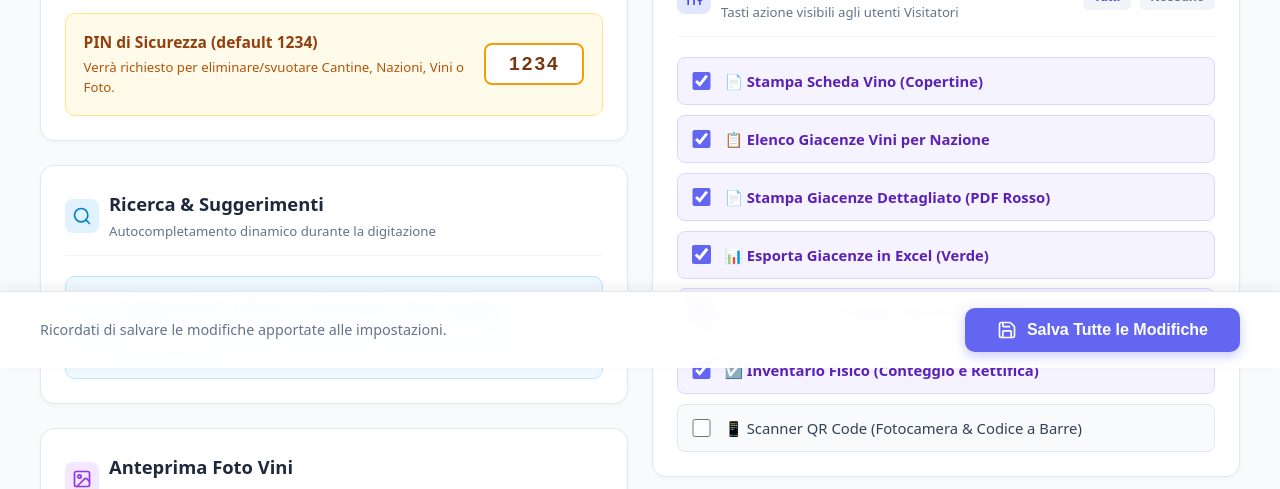
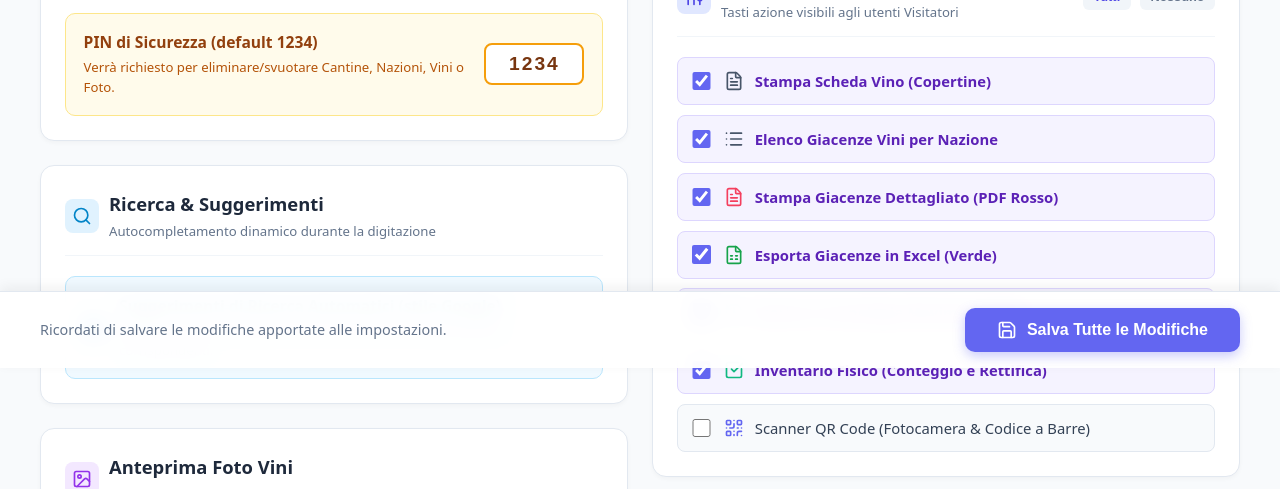
Before and after one commit to shira-11/cantina-vini, a Next.js app: page /admin/settings in a window 1280 px wide. Shown: the part 432-921 px from the top of the page. Built offline with nearby package versions, Linux system fonts and the light colour scheme; no server answers; the database is empty.

Commit message:
Replace generic emojis with actual Lucide icons from homepage header in Admin Settings options

```diff
--- a/app/admin/settings/page.js
+++ b/app/admin/settings/page.js
@@ -5,7 +5,7 @@ export const dynamic = 'force-dynamic';
 
 import React, { useState, useEffect } from 'react';
 import { useRouter } from 'next/navigation';
-import { Settings, ArrowLeft, Check, X, Save, Shield, Eye, Search, Image as ImageIcon, Clock, Lock, Sliders, Users, Building2, Plus, Edit2, Trash2, RotateCcw } from 'lucide-react';
+import { Settings, ArrowLeft, Check, X, Save, Shield, Eye, Search, Image as ImageIcon, Clock, Lock, Sliders, Users, Building2, Plus, Edit2, Trash2, RotateCcw, FileText, List, FileSpreadsheet, History, CheckSquare, QrCode } from 'lucide-react';
 
 const FILTER_OPTIONS = [
   { id: 'country', label: 'Nazione' },
@@ -21,13 +21,13 @@ const FILTER_OPTIONS = [
 ];
 
 const HEADER_BUTTON_OPTIONS = [
-  { id: 'print_scheda', label: '📄 Stampa Scheda Vino (Copertine)' },
-  { id: 'print_nazioni', label: '📋 Elenco Giacenze Vini per Nazione' },
-  { id: 'print_pdf', label: '📄 Stampa Giacenze Dettagliato (PDF Rosso)' },
-  { id: 'export_excel', label: '📊 Esporta Giacenze in Excel (Verde)' },
-  { id: 'history_log', label: '🕒 Storico e Cronologia Movimenti (Blu)' },
-  { id: 'inventory', label: '☑️ Inventario Fisico (Conteggio e Rettifica)' },
-  { id: 'qr_scanner', label: '📱 Scanner QR Code (Fotocamera & Codice a Barre)' }
+  { id: 'print_scheda', label: 'Stampa Scheda Vino (Copertine)', icon: FileText, color: '#475569' },
+  { id: 'print_nazioni', label: 'Elenco Giacenze Vini per Nazione', icon: List, color: '#475569' },
+  { id: 'print_pdf', label: 'Stampa Giacenze Dettagliato (PDF Rosso)', icon: FileText, color: '#f43f5e' },
+  { id: 'export_excel', label: 'Esporta Giacenze in Excel (Verde)', icon: FileSpreadsheet, color: '#16a34a' },
+  { id: 'history_log', label: 'Storico e Cronologia Movimenti (Blu)', icon: History, color: '#3b82f6' },
+  { id: 'inventory', label: 'Inventario Fisico (Conteggio e Rettifica)', icon: CheckSquare, color: '#10b981' },
+  { id: 'qr_scanner', label: 'Scanner QR Code (Fotocamera & Codice a Barre)', icon: QrCode, color: '#6366f1' }
 ];
 
 export default function AdminSettingsPage() {
@@ -780,7 +780,9 @@ export default function AdminSettingsPage() {
               </div>
 
               <div style={{ display: 'flex', flexDirection: 'column', gap: '0.6rem' }}>
-                {HEADER_BUTTON_OPTIONS.map(btn => (
+                {HEADER_BUTTON_OPTIONS.map(btn => {
+                  const IconComponent = btn.icon;
+                  return (
                     <label
                       key={btn.id}
                       style={{
@@ -801,11 +803,15 @@ export default function AdminSettingsPage() {
                         onChange={() => handleToggleBtn(btn.id)}
                         style={{ width: '1.15rem', height: '1.15rem', cursor: 'pointer', accentColor: '#6366f1' }}
                       />
+                      <div style={{ display: 'flex', alignItems: 'center', gap: '0.65rem' }}>
+                        {IconComponent && <IconComponent size={20} color={btn.color} />}
                         <span style={{ fontSize: '0.925rem', color: allowedButtons.includes(btn.id) ? '#5b21b6' : '#334155', fontWeight: allowedButtons.includes(btn.id) ? '600' : '400' }}>
                           {btn.label}
                         </span>
+                      </div>
                     </label>
-                ))}
+                  );
+                })}
               </div>
             </div>
 
```
Lines whose indentation alone changed are shown as unchanged.
